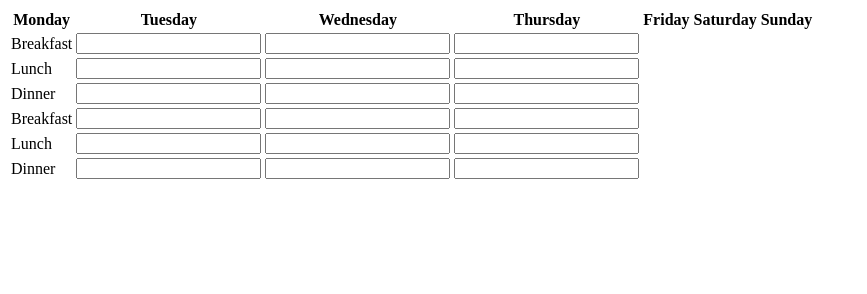
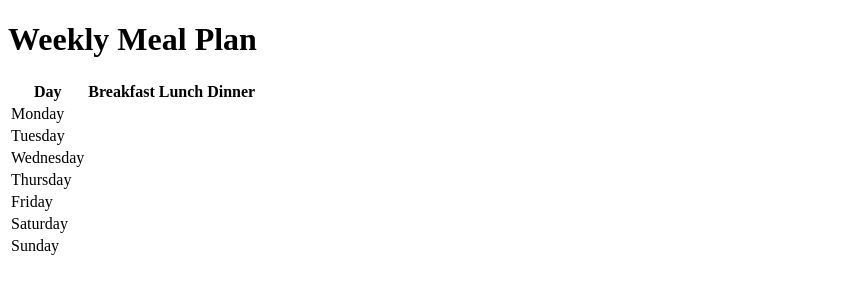
Before and after one commit to bagoldbe/blwplanner, a plain HTML site: page index.html in a window 1280 px wide. Shown: the whole page, without its empty margins (0-867 px from the left). Drawn offline with Linux system fonts and the light colour scheme.

Commit message:
Update index.html

```diff
--- a/index.html
+++ b/index.html
@@ -1,51 +1,66 @@
+<!DOCTYPE html>
+<html>
+  <head>
+    <meta charset="UTF-8">
+    <title>Meal Plan</title>
+    <link rel="stylesheet" href="style.css">
+  </head>
+  <body>
+    <h1>Weekly Meal Plan</h1>
     <table>
       <thead>
         <tr>
-      <th>Monday</th>
-      <th>Tuesday</th>
-      <th>Wednesday</th>
-      <th>Thursday</th>
-      <th>Friday</th>
-      <th>Saturday</th>
-      <th>Sunday</th>
+          <th>Day</th>
+          <th>Breakfast</th>
+          <th>Lunch</th>
+          <th>Dinner</th>
         </tr>
       </thead>
       <tbody>
         <tr>
-      <td>Breakfast</td>
-      <td><input type="text" name="breakfast1" /></td>
-      <td><input type="text" name="breakfast2" /></td>
-      <td><input type="text" name="breakfast3" /></td>
+          <td>Monday</td>
+          <td contenteditable="true"></td>
+          <td contenteditable="true"></td>
+          <td contenteditable="true"></td>
         </tr>
         <tr>
-      <td>Lunch</td>
-      <td><input type="text" name="lunch1" /></td>
-      <td><input type="text" name="lunch2" /></td>
-      <td><input type="text" name="lunch3" /></td>
+          <td>Tuesday</td>
+          <td contenteditable="true"></td>
+          <td contenteditable="true"></td>
+          <td contenteditable="true"></td>
         </tr>
         <tr>
-      <td>Dinner</td>
-      <td><input type="text" name="dinner1" /></td>
-      <td><input type="text" name="dinner2" /></td>
-      <td><input type="text" name="dinner3" /></td>
+          <td>Wednesday</td>
+          <td contenteditable="true"></td>
+          <td contenteditable="true"></td>
+          <td contenteditable="true"></td>
         </tr>
         <tr>
-      <td>Breakfast</td>
-      <td><input type="text" name="breakfast4" /></td>
-      <td><input type="text" name="breakfast5" /></td>
-      <td><input type="text" name="breakfast6" /></td>
+          <td>Thursday</td>
+          <td contenteditable="true"></td>
+          <td contenteditable="true"></td>
+          <td contenteditable="true"></td>
         </tr>
         <tr>
-      <td>Lunch</td>
-      <td><input type="text" name="lunch4" /></td>
-      <td><input type="text" name="lunch5" /></td>
-      <td><input type="text" name="lunch6" /></td>
+          <td>Friday</td>
+          <td contenteditable="true"></td>
+          <td contenteditable="true"></td>
+          <td contenteditable="true"></td>
         </tr>
         <tr>
-      <td>Dinner</td>
-      <td><input type="text" name="dinner4" /></td>
-      <td><input type="text" name="dinner5" /></td>
-      <td><input type="text" name="dinner6" /></td>
+          <td>Saturday</td>
+          <td contenteditable="true"></td>
+          <td contenteditable="true"></td>
+          <td contenteditable="true"></td>
+        </tr>
+        <tr>
+          <td>Sunday</td>
+          <td contenteditable="true"></td>
+          <td contenteditable="true"></td>
+          <td contenteditable="true"></td>
         </tr>
       </tbody>
     </table>
+    <script src="script.js"></script>
+  </body>
+</html>
```
Lines whose indentation alone changed are shown as unchanged.
